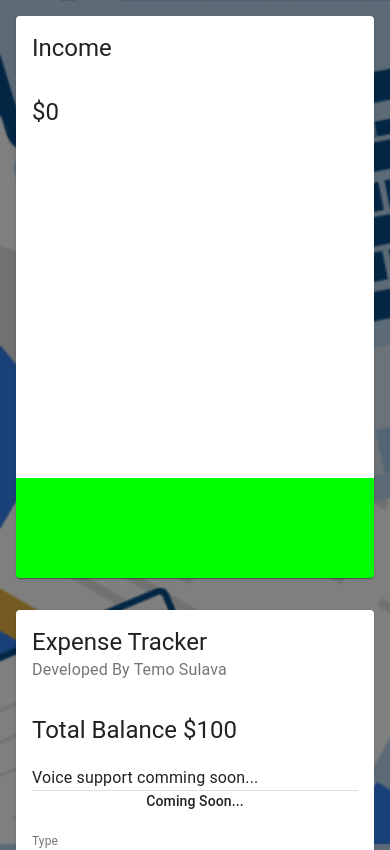
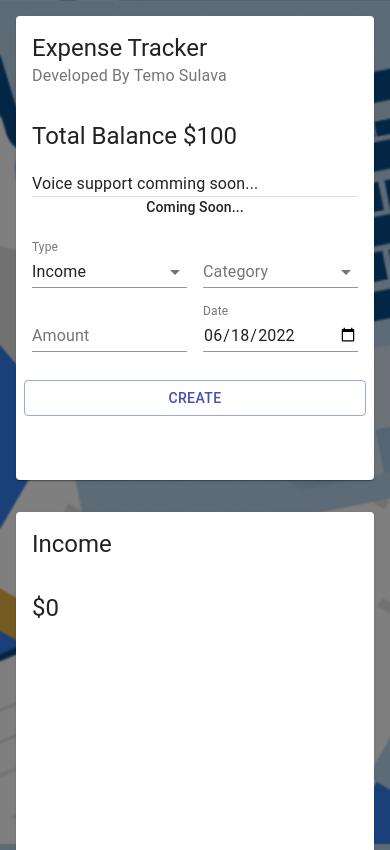
Before and after one commit to TemoSulava/expense-tracker, a React (Create React App) app: page / in a window 390 px wide. Shown: the top 850 px of the page. Built offline with nearby package versions, Linux system fonts and the light colour scheme.

Commit message:
made mobile responnsive, moved tracker to the top on mobile devices

```diff
--- a/src/App.js
+++ b/src/App.js
@@ -13,14 +13,23 @@ const App = () => {
 
   return (
     <div>
-      <Grid className={classes.grid} container spacing={0} aligntItems='center' justifyContent='center' style={{ height: '100vh' }}>
-        <Grid item xs={12} sm={4}>
+      <Grid
+        className={classes.grid}
+        container
+        spacing={0}
+        aligntItems='center'
+        justifyContent='center'
+        style={{ height: '100vh' }}>
+        <Grid className={classes.mobile} item xs={12} sm={4}>
           <Details title='Income' />
         </Grid>
-        <Grid item xs={12} sm={3}>
+        <Grid item xs={12} sm={3} className={classes.main}>
           <Main />
         </Grid>
-        <Grid item xs={12} sm={4}>
+        <Grid className={classes.desktop} item xs={12} sm={4}>
+          <Details title='Income' />
+        </Grid>
+        <Grid item xs={12} sm={4} className={classes.last}>
           <Details title='Expense' />
         </Grid>
       </Grid>
--- a/src/components/Details/styles.js
+++ b/src/components/Details/styles.js
@@ -2,9 +2,9 @@ import {makeStyles} from '@material-ui/core'
 
 export default makeStyles(() => ({
   income: {
-    borderBottom: '100px solid rgba(0, 255, 0.5)'
+    borderBottom: '10px solid rgba(0, 255, 0.5)'
   },
   expense: {
-    borderBottom: '100px solid rgba(255, 0, 0.5)'
+    borderBottom: '10px solid rgba(255, 0, 0.5)'
   }
 }))
```
